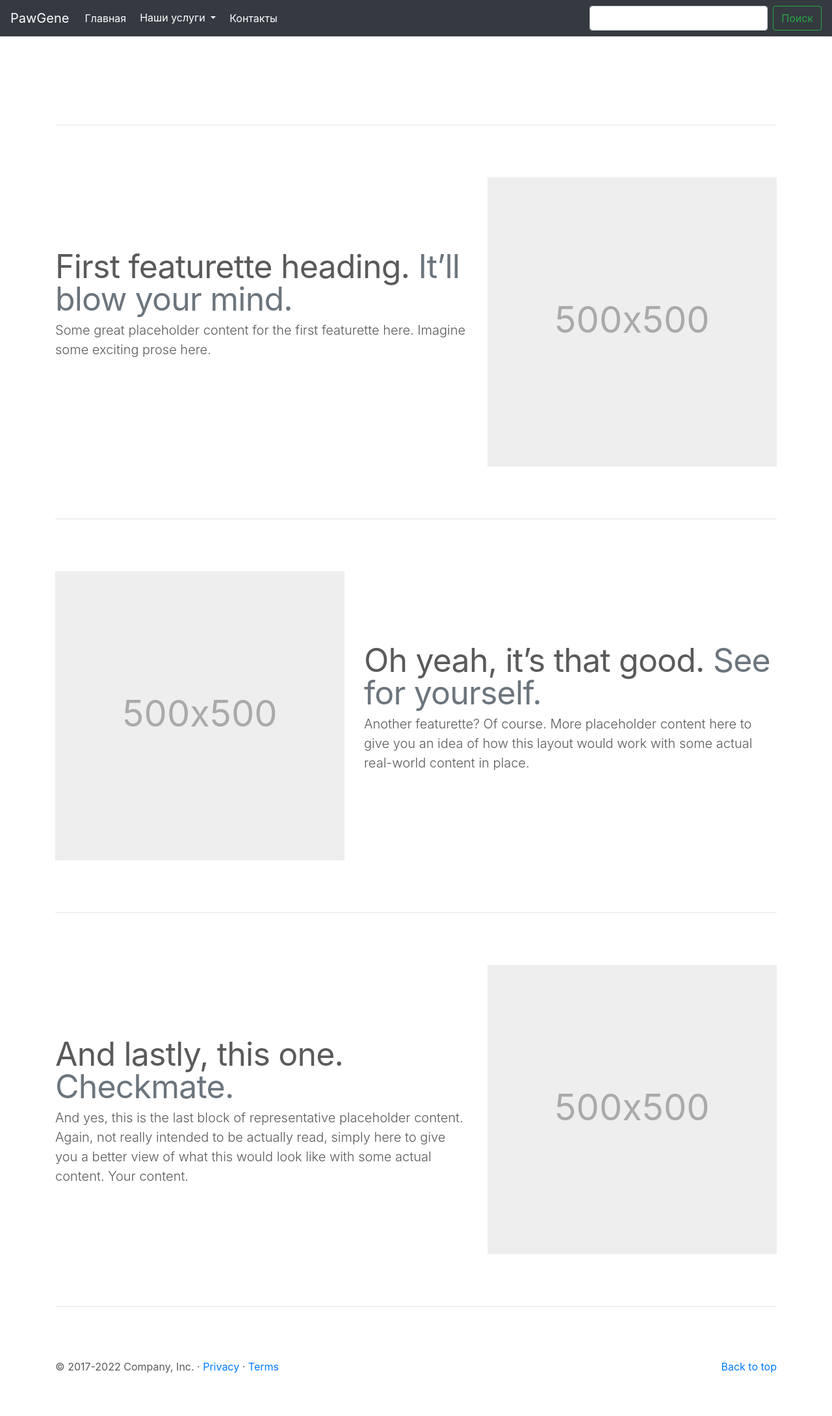
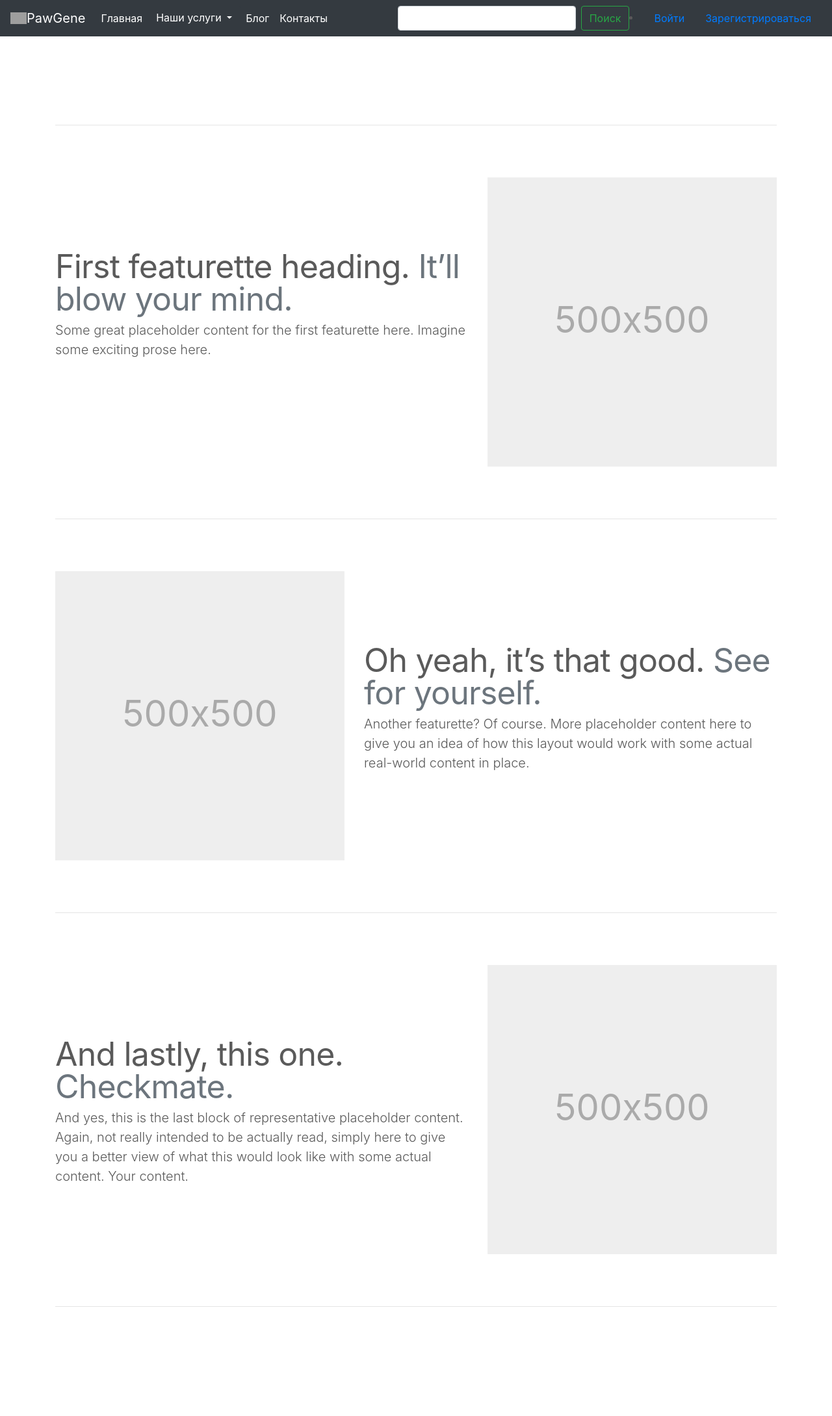
Before and after one commit to dipnoe/pawgen, a Django app: template core/templates/core/home.html in a window 1280 px wide. Shown: the whole page at 65% size. After the commit the page ends 2011 px from the top, so only its background shows below. Run offline with Django 4.2, Linux system fonts and the light colour scheme; the template is opened without the code that fills it, so the values that code supplies are empty; some libraries are stand-ins or nearby versions; grey boxes are pictures that could not be loaded.

Commit message:
add blog

```diff
--- a/blog/admin.py
+++ b/blog/admin.py
@@ -6,4 +6,5 @@ from blog.models import Blog
 # Register your models here.
 @admin.register(Blog)
 class BlogAdmin(admin.ModelAdmin):
-    list_display = ('title', 'body', 'views_count',)
+    list_display = ('title', 'body', 'tag', 'create_date', 'views_count',)
+    list_filter = ('create_date',)
--- a/config/urls.py
+++ b/config/urls.py
@@ -21,8 +21,8 @@ from django.urls import path, include
 
 urlpatterns = [
     path('admin/', admin.site.urls),
-    # path('blog/', include('blog.urls', namespace='blog')),
-    # path('user/', include('users.urls', namespace='user')),
+    path('blog/', include('blog.urls', namespace='blog')),
+    path('user/', include('users.urls', namespace='users')),
     path('', include('main.urls', namespace='main')),
     path('', include('core.urls', namespace='core')),
 ] + static(settings.MEDIA_URL, document_root=settings.MEDIA_ROOT)
--- a/core/templates/core/base.html
+++ b/core/templates/core/base.html
@@ -25,16 +25,25 @@
                 font-size: 3.5rem;
             }
         }
+
+        img.paws {
+            height: 2%;
+            width: 2%;
+        }
     </style>
 
 
     <!-- Custom styles for this template -->
     <link href="{% static 'carousel.css' %}" rel="stylesheet">
     <link href="{% static 'grid.css' %}" rel="stylesheet">
+    {% block styles %}
+    {% endblock %}
+
 </head>
 <body>
 <header>
     <nav class="navbar navbar-expand-md navbar-dark fixed-top bg-dark">
+        <img class="paws" src="/media/paws.svg">
         <a class="navbar-brand" href="#">PawGene</a>
         <button class="navbar-toggler" type="button" data-toggle="collapse" data-target="#navbarCollapse"
                 aria-controls="navbarCollapse" aria-expanded="false" aria-label="Toggle navigation">
@@ -53,11 +62,15 @@
                         </button>
                         <div class="dropdown-menu">
                             {% for object in categories %}
-                                <a class="dropdown-item" href="{% url 'main:service_category_list' object.pk %}">{{ object.name|capfirst }}</a>
+                                <a class="dropdown-item"
+                                   href="{% url 'main:service_category_list' object.pk %}">{{ object.name|capfirst }}</a>
                             {% endfor %}
                             <a class="dropdown-item" href="{% url 'main:service_all_list' %}">Все услуги</a>
                         </div>
                     </div>
+                </li>
+                <li class="nav-item active">
+                    <a class="nav-link" href="{% url 'blog:blog_list' %}">Блог</a>
                 </li>
                 <li class="nav-item active">
                     <a class="nav-link" href="{% url 'core:contacts' %}">Контакты</a>
@@ -67,15 +80,32 @@
                 <input class="form-control mr-sm-2" type="text" aria-label="Search">
                 <button class="btn btn-outline-success my-2 my-sm-0" type="submit">Поиск</button>
             </form>
+            <li class="nav-item">
+                {% if user.is_authenticated %}
+                    <div class="btn-group" role="group">
+                        <a class="nav-link" href="{% url 'users:profile' %}">Профиль</a>
+                        <a class="nav-link" href="{% url 'users:logout' %}">Выйти ({{ user.email }})</a>
+                    </div>
+                {% else %}
+                    <div class="btn-group" role="group">
+                        <a class="nav-link" href="{% url 'users:login' %}">Войти</a>
+                        <a class="nav-link" href="{% url 'users:register' %}">Зарегистрироваться</a>
+                    </div>
+                {% endif %}
+            </li>
         </div>
     </nav>
 </header>
+
+
 {% block content %}
 {% endblock %}
-<footer class="container">
-    <p class="float-right"><a href="#">Back to top</a></p>
-    <p>&copy; 2017-2022 Company, Inc. &middot; <a href="#">Privacy</a> &middot; <a href="#">Terms</a></p>
-</footer>
+
+{#<footer class="container">#}
+{#    <p class="float-right"><a href="#">Back to top</a></p>#}
+{#    <p>&copy; 2017-2022 Company, Inc. &middot; <a href="#">Privacy</a> &middot; <a href="#">Terms</a></p>#}
+{#</footer>#}
+
 <script src="https://cdn.jsdelivr.net/npm/jquery@3.5.1/dist/jquery.slim.min.js"
         integrity="sha384-DfXdz2htPH0lsSSs5nCTpuj/zy4C+OGpamoFVy38MVBnE+IbbVYUew+OrCXaRkfj"
         crossorigin="anonymous"></script>
@@ -86,4 +116,5 @@
 
 
 </body>
+
 </html>
```
Also changed, not shown: blog/models.py (+8 -0 lines), blog/urls.py (+8 -0 lines).
